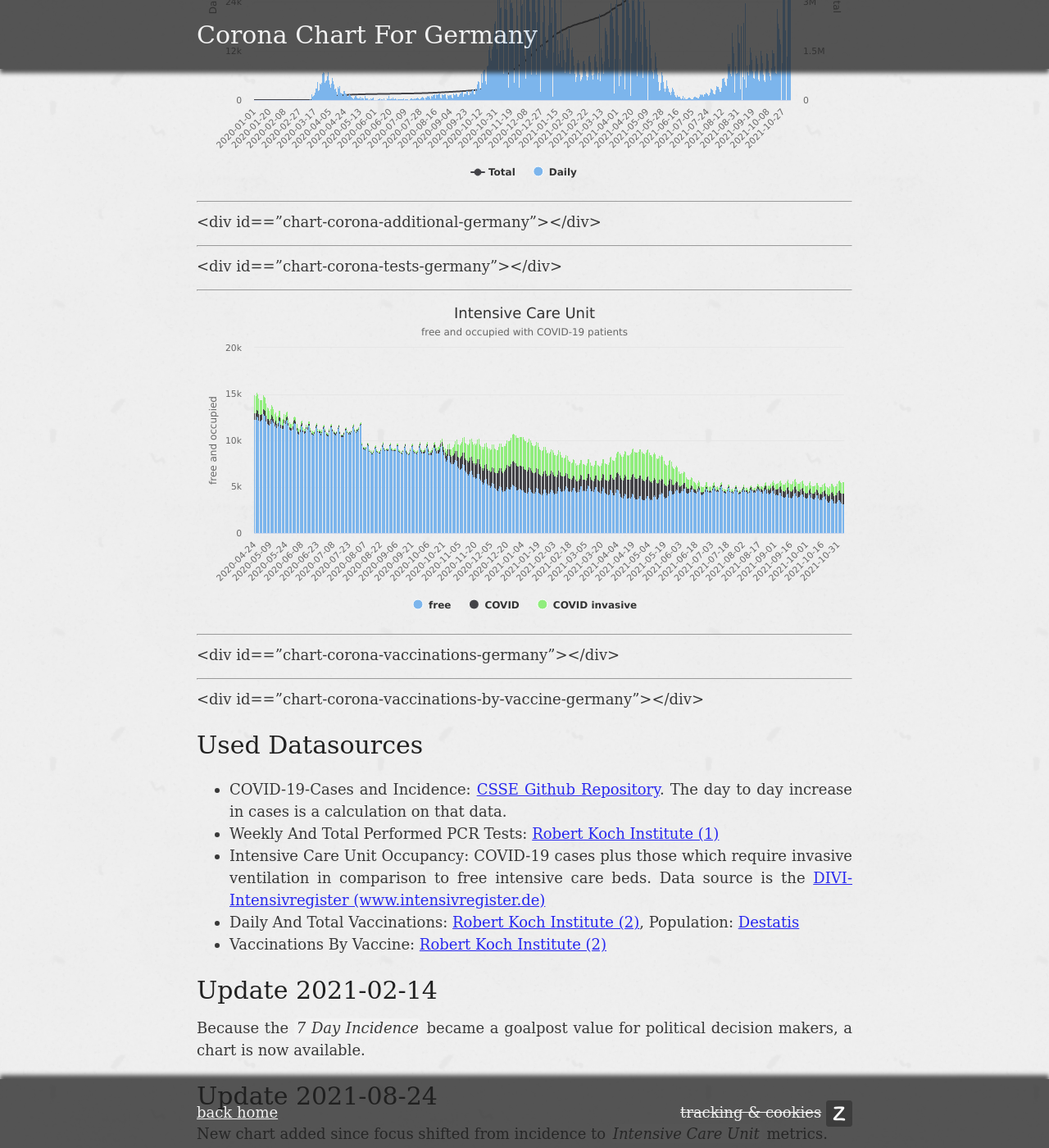
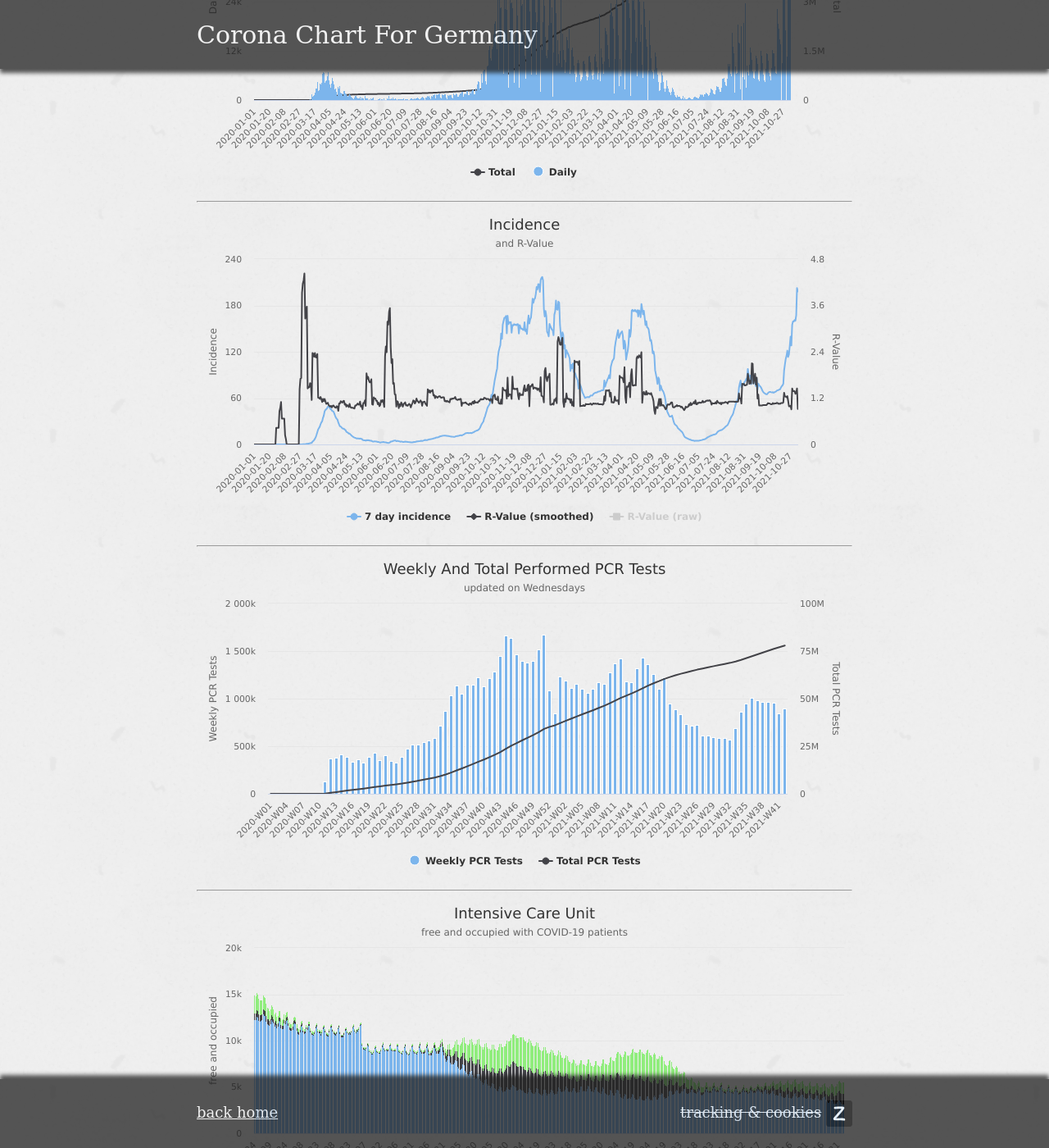
Before and after one commit to ZackDev/zackdev.github.io, a Jekyll site: the page built from _posts/2020-03-24-corona-chart-for-germany.md, in a window 1280 px wide and 1400 px high, scrolled down 347 px. Shown: the whole window at 82% size. Built offline with Jekyll 4.4.1, drawn with Linux system fonts in a browser that asks for light colours; some of the changed text lies outside the part shown.

Commit message:
fixed corona chart's divs

```diff
--- a/_posts/2020-03-24-corona-chart-for-germany.md
+++ b/_posts/2020-03-24-corona-chart-for-germany.md
@@ -11,11 +11,11 @@ The following charts use publicly available data surrounding the SARS-CoV-2 viru
 
 ---
 
-<div id=="chart-corona-additional-germany"></div>
+<div id="chart-corona-additional-germany"></div>
 
 ---
 
-<div id=="chart-corona-tests-germany"></div>
+<div id="chart-corona-tests-germany"></div>
 
 ---
 
@@ -23,11 +23,11 @@ The following charts use publicly available data surrounding the SARS-CoV-2 viru
 
 ---
 
-<div id=="chart-corona-vaccinations-germany"></div>
+<div id="chart-corona-vaccinations-germany"></div>
 
 ---
 
-<div id=="chart-corona-vaccinations-by-vaccine-germany"></div>
+<div id="chart-corona-vaccinations-by-vaccine-germany"></div>
 
 # Used Datasources
 * COVID-19-Cases and Incidence: [CSSE Github Repository][1]. The day to day increase in cases is a calculation on that data.
```
